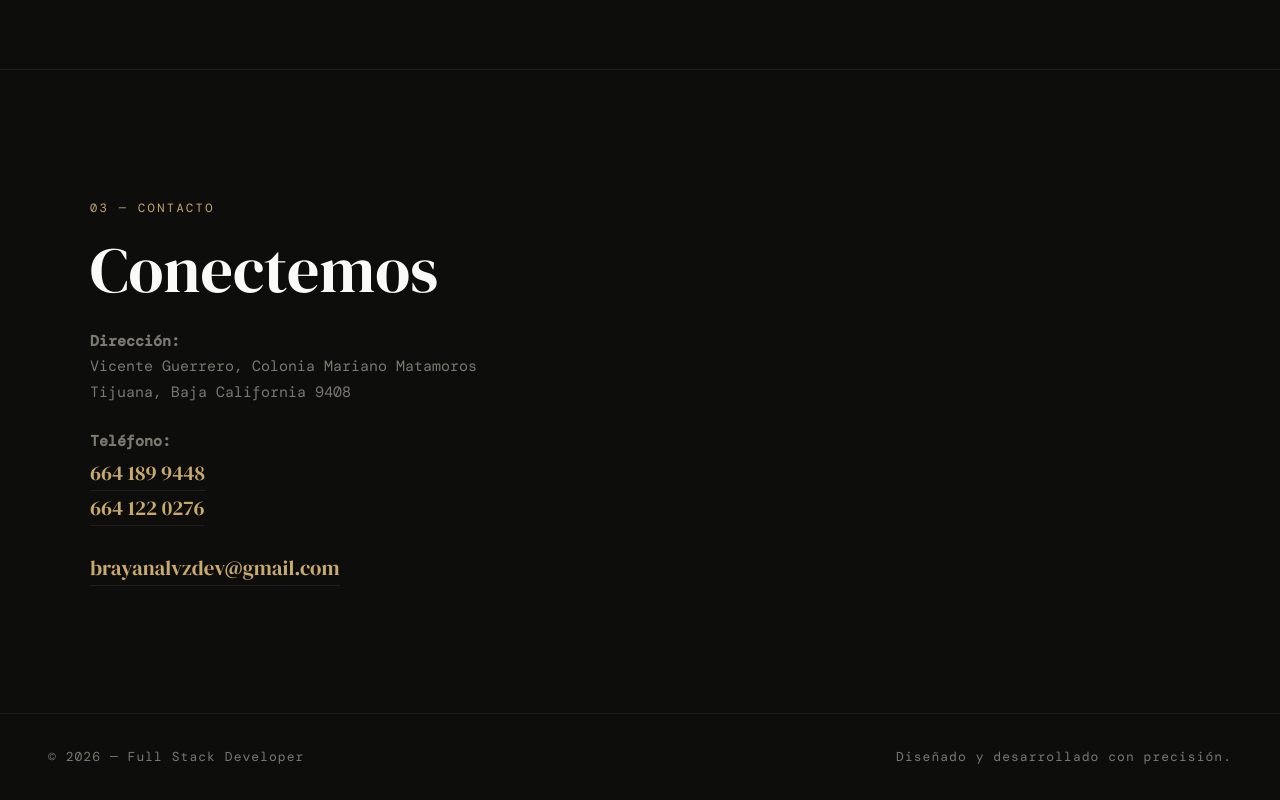
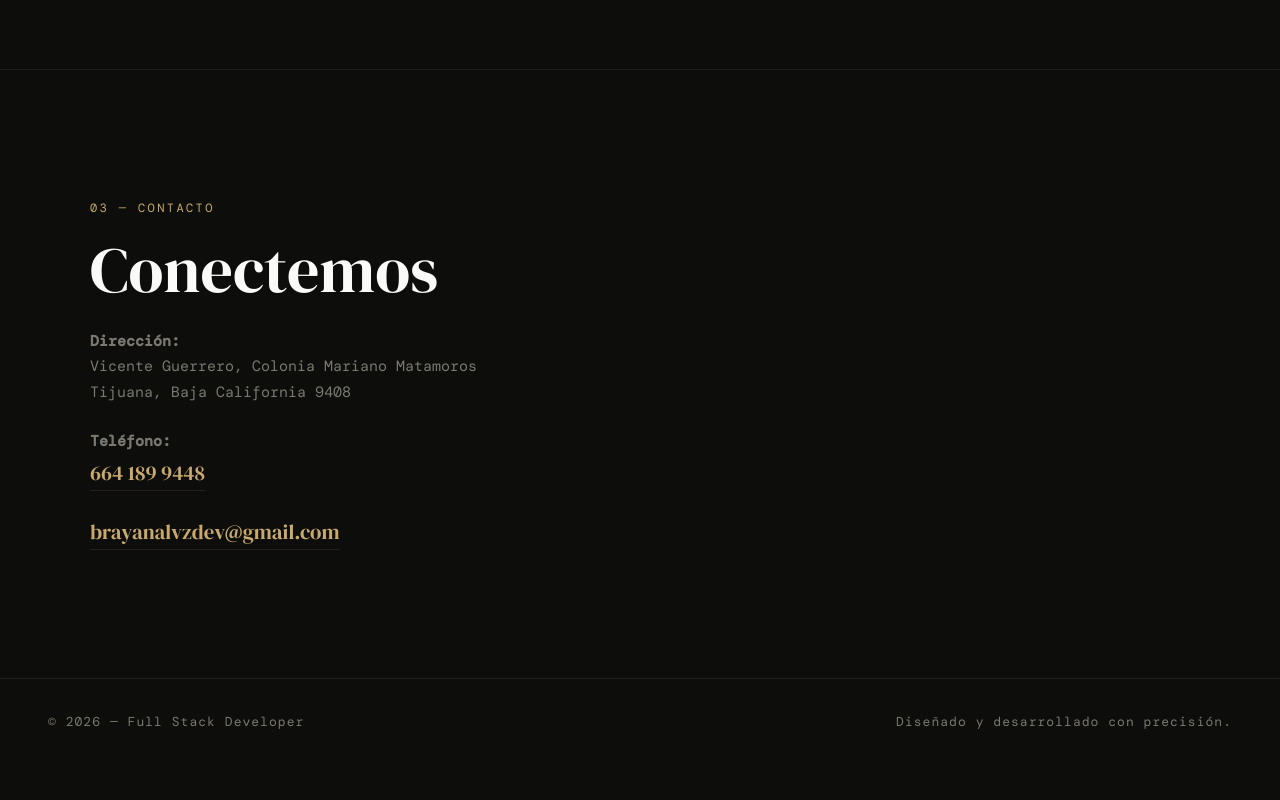
Before and after one commit to BrayanAlv/Portafolio-brayanAlvz, a React app: page / in a window 1280 px wide. Shown: the part 3039-3839 px from the top of the page. After the commit the page ends 3804 px from the top, so only its background shows below. Built offline with nearby package versions, Linux system fonts and the light colour scheme; the HTML template or start-up script is replaced by a standard one; a web font is replaced by a local one.

Commit message:
Update App.jsx

```diff
--- a/src/App.jsx
+++ b/src/App.jsx
@@ -444,7 +444,6 @@ function Contact() {
              <p>
                <strong>Teléfono:</strong><br />
                <a href="tel:6641899448" className="contact-email">664 189 9448</a><br />
-               <a href="tel:6641220276" className="contact-email">664 122 0276</a>
              </p>
              <a href="mailto:brayanalvzdev@gmail.com" className="contact-email">
                brayanalvzdev@gmail.com
```
